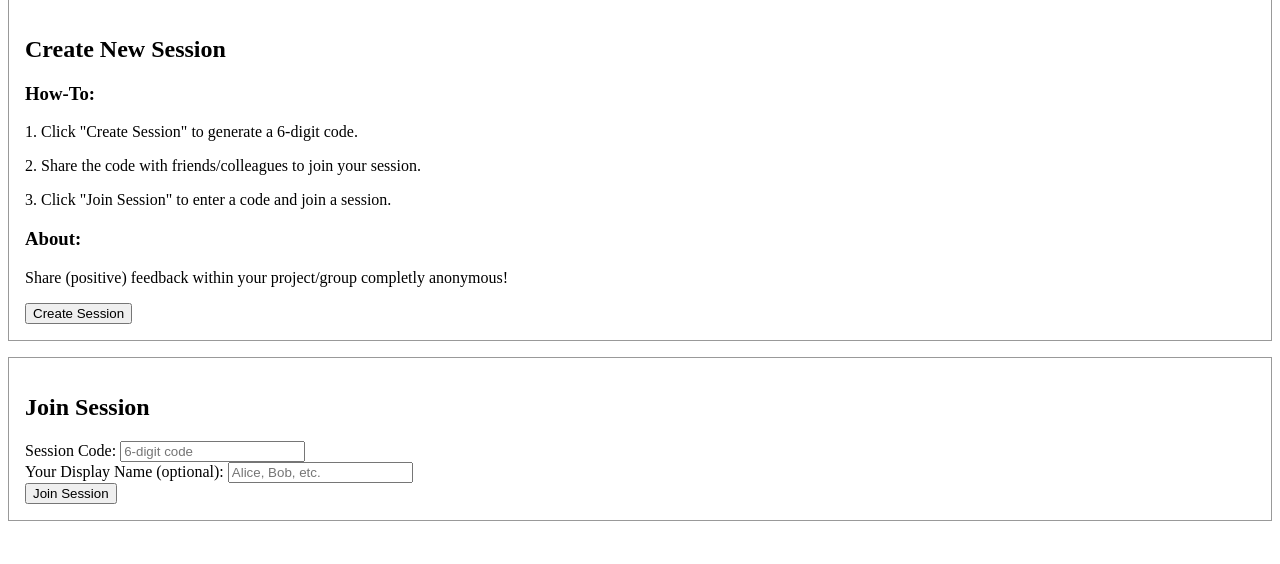
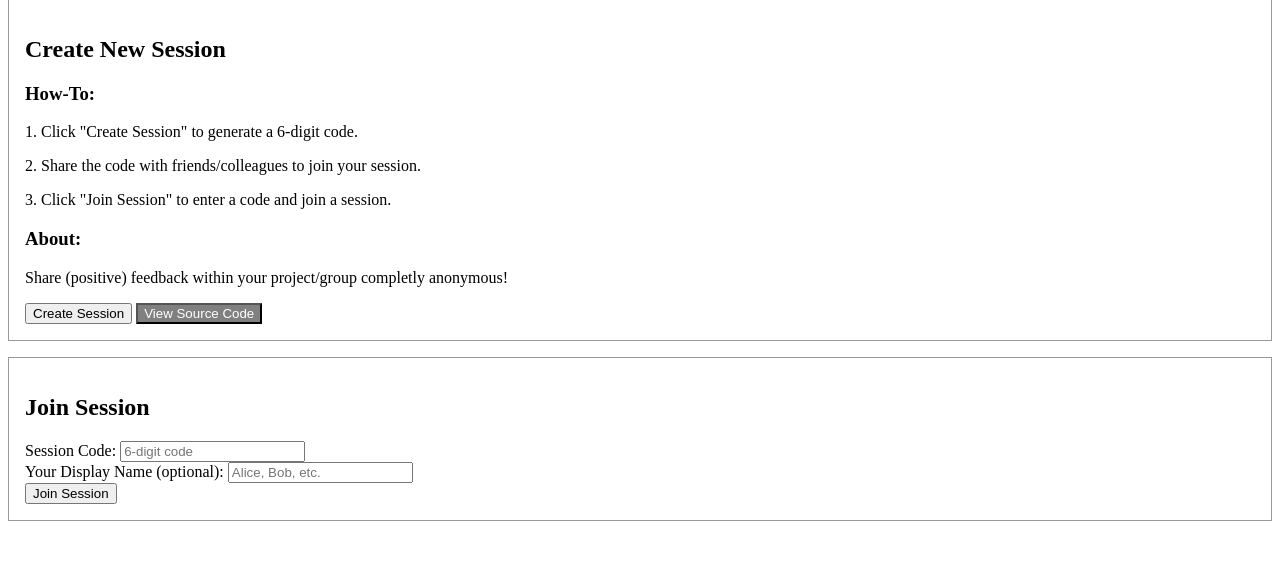
Before and after one commit to drunkdev1991/WarmShowerOnline, a Flask app: page / in a window 1280 px wide. Shown: the part 81-645 px from the top of the page. Run offline with Flask 2, Linux system fonts and the light colour scheme.

Commit message:
adding url to source

```diff
--- a/templates/index.html
+++ b/templates/index.html
@@ -50,6 +50,9 @@
         <span x-text="createdSession.code"></span>
       </p>
     </template>
+    <button style="background-color:gray; color:white;" onclick="window.open('https://github.com/drunkdev1991/WarmShowerOnline', '_blank')">
+      View Source Code
+    </button>
   </div>
 
   <!-- JOIN SESSION -->
@@ -104,6 +107,7 @@
     <button style="background-color:red; color:white;" @click="endSession">
       End Session
     </button>
+
   </div>
 
 <script>
--- a/templates/privacy-policy.html
+++ b/templates/privacy-policy.html
@@ -61,6 +61,6 @@
         Feel free to open a new issue on the GitHub repository.
 
         This App was fully generated by OpenAI´s O1 Model.
-        If any issues arise, please let me know via an issue on GitHub.</p>
+        If any issues arise, please let me know via an <a href="https://github.com/drunkdev1991/WarmShowerOnline/issues/new?template=Blank+issue" target="_blank">issue on GitHub</a>.</p>
 </body>
 </html>
```
